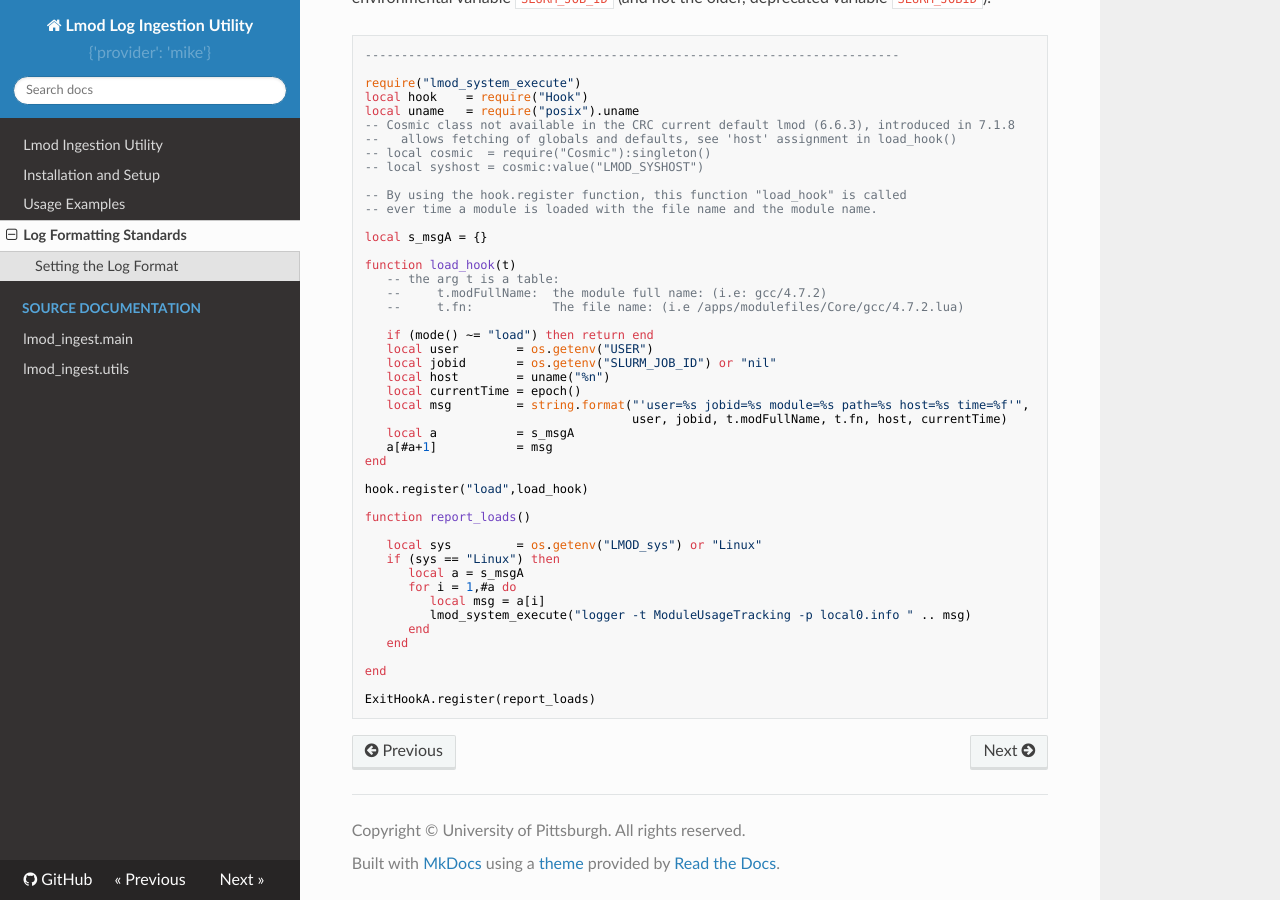
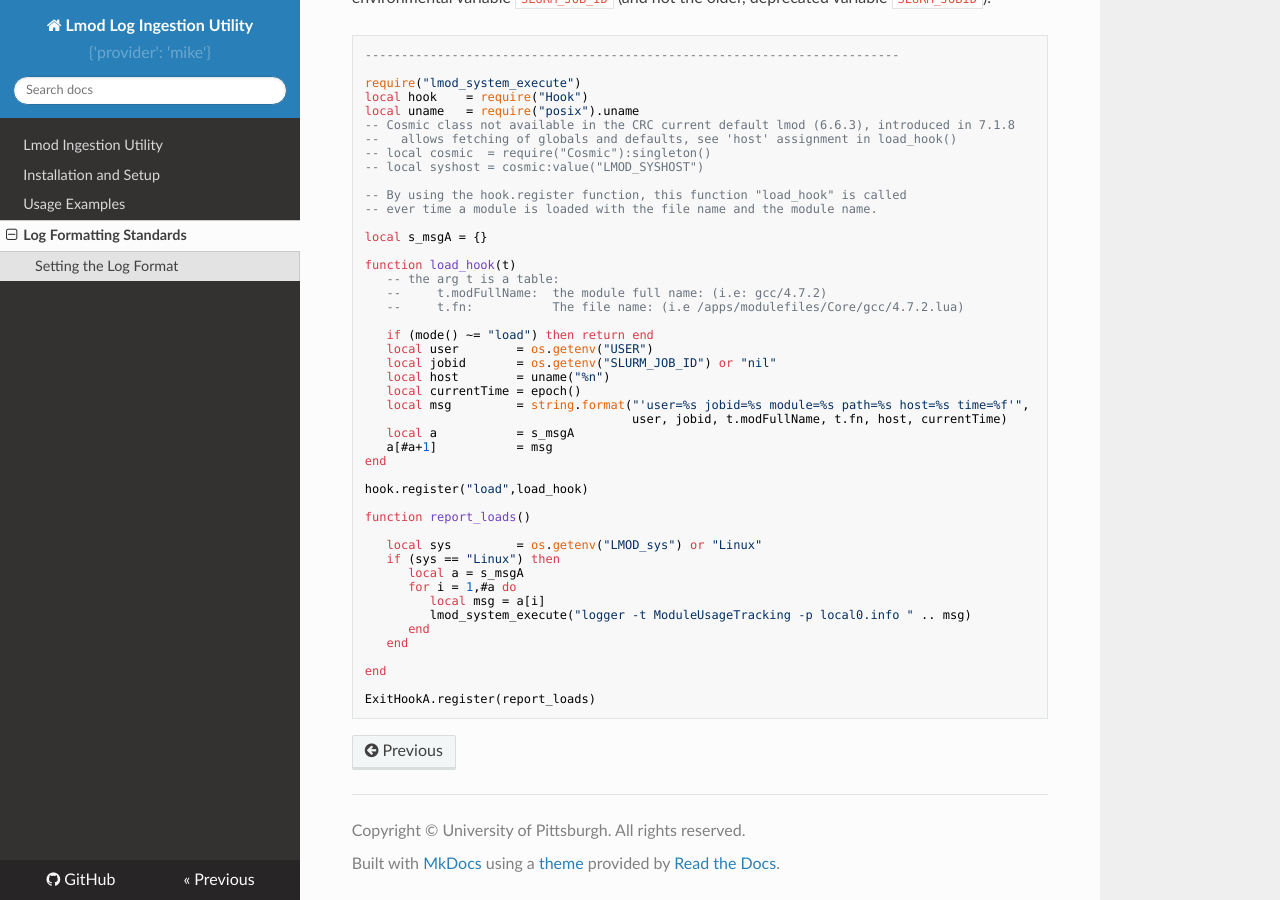
Before and after one commit to pitt-crc/lmod_tracking, an MkDocs documentation site: the page built from docs/log_formatting.md, in a window 1280 px wide and 900 px high, scrolled down 869 px. Built offline with MkDocs 1.6.1, drawn with Linux system fonts in a browser that asks for light colours; nearby versions of some CDN libraries.

Commit message:
Drops source docs section

```diff
--- a/docs/source_docs/main.md
+++ /dev/null
@@ -1,3 +0,0 @@
-# lmod_ingest.main
-
-::: lmod_ingest.main
--- a/docs/source_docs/utils.md
+++ /dev/null
@@ -1,3 +0,0 @@
-# lmod_ingest.utils
-
-::: lmod_ingest.utils
--- a/lmod_ingest/__init__.py
+++ b/lmod_ingest/__init__.py
@@ -1,4 +1,8 @@
-"""A simple command line tool for ingesting Lmod log data into a PostgreSQL database."""
+"""
+The `lmod-ingest` utility is a simple command line tool for ingesting Lmod log data into a PostgreSQL database.
+
+
+"""
 
 import importlib.metadata
 import logging
--- a/mkdocs.yml
+++ b/mkdocs.yml
@@ -17,7 +17,4 @@ nav:
   - installation.md
   - usage.md
   - log_formatting.md
-  - Source Documentation:
-      - source_docs/main.md
-      - source_docs/utils.md
 copyright: Copyright &copy; University of Pittsburgh. All rights reserved.
```
